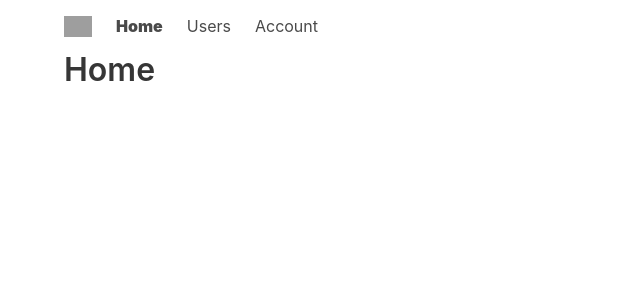
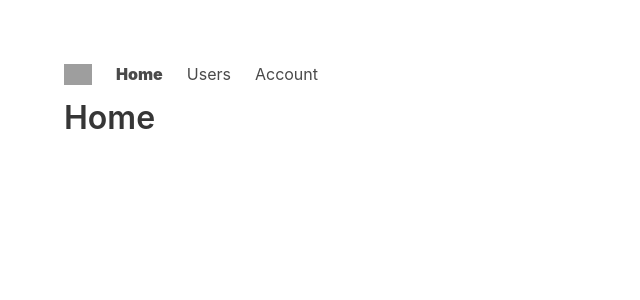
Before and after one commit to evpozdniakov/vuejs-course-2, a Vue app: page / in a window 1280 px wide. Shown: the top 300 px of the page, without its empty margins (0-640 px from the left). Built offline with nearby package versions, Linux system fonts and the light colour scheme; grey boxes are pictures that could not be loaded.

Commit message:
Improve layout

```diff
--- a/src/App.vue
+++ b/src/App.vue
@@ -1,10 +1,12 @@
 <template>
   <div
     id="app"
-    class="container"
+    class="section"
   >
-    <nav-bar />
-    <router-view />
+    <div class="container">
+      <nav-bar />
+      <router-view />
+    </div>
   </div>
 </template>
 
```
